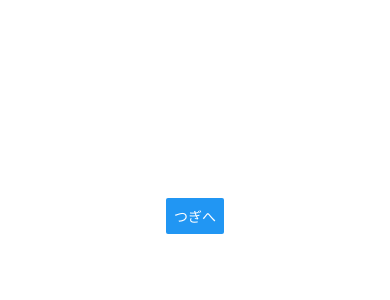
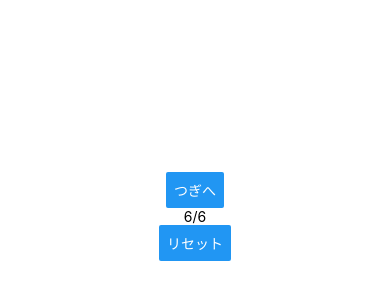
Before and after one commit to takahi5/karuta-reader, a React Native app: screen / in a window 390 px wide. Shown: the part 206-506 px from the top of the page. Built offline with nearby package versions, Linux system fonts and the light colour scheme.

Commit message:
Read next card at random

```diff
--- a/App.tsx
+++ b/App.tsx
@@ -12,17 +12,39 @@ const styles = StyleSheet.create({
   }
 });
 
+const getRandomInt = (max: number): number => {
+  return Math.floor(Math.random() * Math.floor(max));
+};
+
 const App = () => {
-  const [leftCards] = useState<Array<string>>(cards);
+  const [leftCards, setLeftCards] = useState<Array<string>>(cards);
+  const [finishedCards, setFinishedCards] = useState<Array<string>>([]);
 
   const speechCard = () => {
-    const card = leftCards[0];
-    Speech.speak(card, { language: "JA-jp" });
+    const rand = getRandomInt(leftCards.length);
+    const card = leftCards[rand];
+    console.log(rand, card);
+    //Speech.speak(card, { language: "JA-jp" });
+
+    setLeftCards(
+      leftCards.filter((card, index) => {
+        return index !== rand;
+      })
+    );
+    setFinishedCards([...finishedCards, card]);
+  };
+
+  const reset = () => {
+    setLeftCards(cards);
   };
 
   return (
     <View style={styles.container}>
       <Button onPress={speechCard} title="つぎへ" />
+      <Text>
+        {leftCards.length}/{cards.length}
+      </Text>
+      <Button onPress={reset} title="リセット" />
     </View>
   );
 };
```
